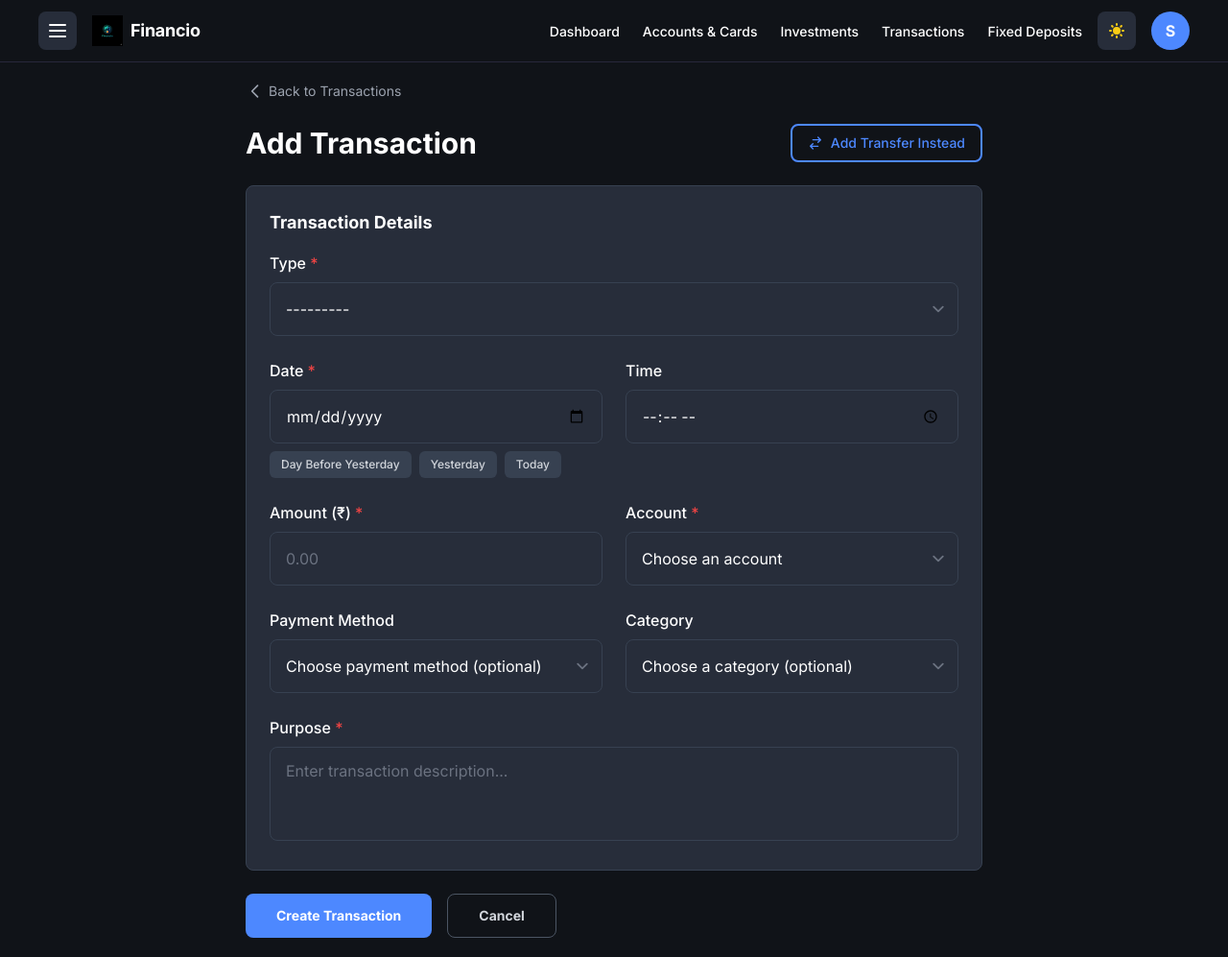
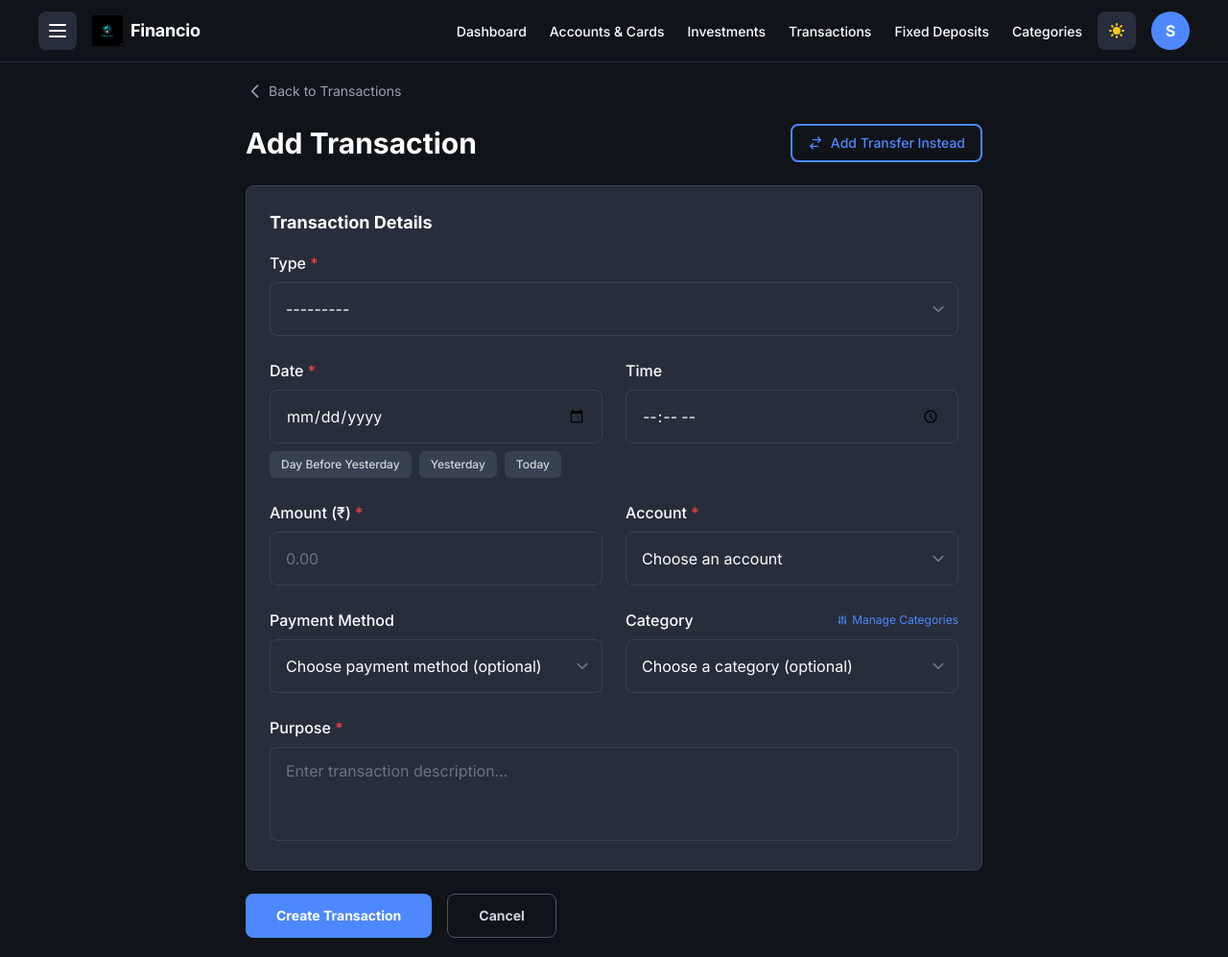
Before and after one commit to AgentT30/financio, a Django app: page /transactions/create/ in a window 1280 px wide. Shown: the whole page at 96% size. Run offline with Django 3.2, Linux system fonts and the light colour scheme; the visitor is signed in with stand-in values (Sample User, id 1); data comes from the database, SQL or seed files in the repository; data that the repository does not hold is empty; some libraries are stand-ins or nearby versions.

Commit message:
Added Categories Section

```diff
--- a/financio_suite/templates/includes/header.html
+++ b/financio_suite/templates/includes/header.html
@@ -28,6 +28,7 @@
             <a class="text-gray-900 dark:text-white text-sm font-medium leading-normal hover:text-primary dark:hover:text-primary" href="{% url 'investments:investment_list' %}">Investments</a>
             <a class="text-gray-900 dark:text-white text-sm font-medium leading-normal hover:text-primary dark:hover:text-primary" href="{% url 'transactions:transaction_list' %}">Transactions</a>
             <a class="text-gray-900 dark:text-white text-sm font-medium leading-normal hover:text-primary dark:hover:text-primary" href="{% url 'fds:fd_list' %}">Fixed Deposits</a>
+            <a class="text-gray-900 dark:text-white text-sm font-medium leading-normal hover:text-primary dark:hover:text-primary" href="{% url 'category_list' %}">Categories</a>
         </div>
         <!-- Theme Toggle -->
         <button
--- a/financio_suite/templates/includes/header_sidebar.html
+++ b/financio_suite/templates/includes/header_sidebar.html
@@ -101,6 +101,12 @@
                     </svg>
                     <p class="text-sm font-medium leading-normal">Fixed Deposits</p>
                 </a>
+                <a href="{% url 'category_list' %}" class="flex items-center gap-3 px-3 py-2 rounded-lg {% if 'category' in request.resolver_match.url_name %}bg-gray-200 dark:bg-[#27273a]{% else %}hover:bg-gray-100 dark:hover:bg-gray-800{% endif %} text-gray-900 dark:text-white">
+                    <svg xmlns="http://www.w3.org/2000/svg" width="24px" height="24px" fill="currentColor" viewBox="0 0 256 256">
+                        <path d="M149.66,154.34a8,8,0,0,1,0,11.32l-32,32a8,8,0,0,1-11.32,0l-32-32a8,8,0,0,1,11.32-11.32L112,180.69V117.37L77.66,83.03a8,8,0,0,1,11.32-11.32l32,32a8,8,0,0,1,2.34,5.66v69.32l25.66-25.66A8,8,0,0,1,149.66,154.34Zm82.34-26.34A104,104,0,1,1,128,24,104.11,104.11,0,0,1,232,128Zm-16,0a88,88,0,1,0-88,88A88.1,88.1,0,0,0,216,128ZM170.34,77.66a8,8,0,0,1,0,11.32l-25.66,25.66V184a8,8,0,0,1-16,0V114.63l-32,32a8,8,0,0,1-11.32-11.32l32-32a8,8,0,0,1,5.66-2.34h0A8,8,0,0,1,128,112v69l25.66-25.66a8,8,0,0,1,11.32,0Z" opacity="0.2"></path><path d="M149.66,154.34a8,8,0,0,1,0,11.32l-32,32a8,8,0,0,1-11.32,0l-32-32a8,8,0,0,1,11.32-11.32L112,180.69V117.37L77.66,83.03a8,8,0,0,1,11.32-11.32L128,111l39.34-39.34a8,8,0,0,1,11.32,11.32L144,117.37v63.32l25.66-25.66A8,8,0,0,1,169.66,165.66ZM232,128A104,104,0,1,1,128,24,104.11,104.11,0,0,1,232,128Zm-16,0a88,88,0,1,0-88,88A88.1,88.1,0,0,0,216,128Z"></path>
+                    </svg>
+                    <p class="text-sm font-medium leading-normal">Categories</p>
+                </a>
                 <a href="#" class="flex items-center gap-3 px-3 py-2 rounded-lg hover:bg-gray-100 dark:hover:bg-gray-800 text-gray-900 dark:text-white">
                     <svg xmlns="http://www.w3.org/2000/svg" width="24px" height="24px" fill="currentColor" viewBox="0 0 256 256">
                         <path d="M216,40H136V24a8,8,0,0,0-16,0V40H40A16,16,0,0,0,24,56V176a16,16,0,0,0,16,16H79.36L57.75,219a8,8,0,0,0,12.5,10l29.59-37h56.32l29.59,37a8,8,0,1,0,12.5-10l-21.61-27H216a16,16,0,0,0,16-16V56A16,16,0,0,0,216,40Zm0,136H40V56H216V176ZM104,120v24a8,8,0,0,1-16,0V120a8,8,0,0,1,16,0Zm32-16v40a8,8,0,0,1-16,0V104a8,8,0,0,1,16,0Zm32-16v56a8,8,0,0,1-16,0V88a8,8,0,0,1,16,0Z"></path>
--- a/financio_suite/templates/includes/sidebar.html
+++ b/financio_suite/templates/includes/sidebar.html
@@ -37,6 +37,12 @@
                         <path d="M232,208a8,8,0,0,1-8,8H32a8,8,0,0,1,0-16H56V136a8,8,0,0,1,16,0v64h40V88a8,8,0,0,1,16,0V208h40V120a8,8,0,0,1,16,0v88h40A8,8,0,0,1,232,208ZM128,80a8,8,0,0,0,8-8V40h24a8,8,0,0,0,0-16H96a8,8,0,0,0,0,16h24V72A8,8,0,0,0,128,80Z"></path>
                     </svg>
                     <p class="text-sm font-medium leading-normal">Fixed Deposits</p>
+                </a>
+                <a href="{% url 'category_list' %}" class="flex items-center gap-3 px-3 py-2 rounded-lg {% if 'category' in request.resolver_match.url_name %}bg-gray-200 dark:bg-[#27273a]{% else %}hover:bg-gray-100 dark:hover:bg-gray-800{% endif %} text-gray-900 dark:text-white">
+                    <svg xmlns="http://www.w3.org/2000/svg" width="24px" height="24px" fill="currentColor" viewBox="0 0 256 256">
+                        <path d="M149.66,154.34a8,8,0,0,1,0,11.32l-32,32a8,8,0,0,1-11.32,0l-32-32a8,8,0,0,1,11.32-11.32L112,180.69V117.37L77.66,83.03a8,8,0,0,1,11.32-11.32L128,111l39.34-39.34a8,8,0,0,1,11.32,11.32L144,117.37v63.32l25.66-25.66A8,8,0,0,1,169.66,165.66ZM232,128A104,104,0,1,1,128,24,104.11,104.11,0,0,1,232,128Zm-16,0a88,88,0,1,0-88,88A88.1,88.1,0,0,0,216,128Z"></path>
+                    </svg>
+                    <p class="text-sm font-medium leading-normal">Categories</p>
                 </a>
             </div>
         </div>
--- a/financio_suite/templates/transactions/transaction_form.html
+++ b/financio_suite/templates/transactions/transaction_form.html
@@ -149,9 +149,17 @@
 
                             <!-- Category -->
                             <div class="relative z-10">
-                                <label class="block text-gray-900 dark:text-white text-base font-medium mb-2">
-                                    Category
-                                </label>
+                                <div class="flex items-center justify-between mb-2">
+                                    <label class="block text-gray-900 dark:text-white text-base font-medium">
+                                        Category
+                                    </label>
+                                    <a href="{% url 'category_list' %}" target="_blank" class="text-xs text-primary hover:underline flex items-center">
+                                        <svg class="w-3 h-3 mr-1" fill="none" stroke="currentColor" viewBox="0 0 24 24">
+                                            <path stroke-linecap="round" stroke-linejoin="round" stroke-width="2" d="M12 6V4m0 2a2 2 0 100 4m0-4a2 2 0 110 4m-6 8a2 2 0 100-4m0 4a2 2 0 110-4m0 4v2m0-6V4m6 6v10m6-2a2 2 0 100-4m0 4a2 2 0 110-4m0 4v2m0-6V4"></path>
+                                        </svg>
+                                        Manage Categories
+                                    </a>
+                                </div>
                                 {{ form.category }}
                                 {% if form.category.errors %}
                                 <p class="text-red-500 text-sm mt-1">{{ form.category.errors.0 }}</p>
```
